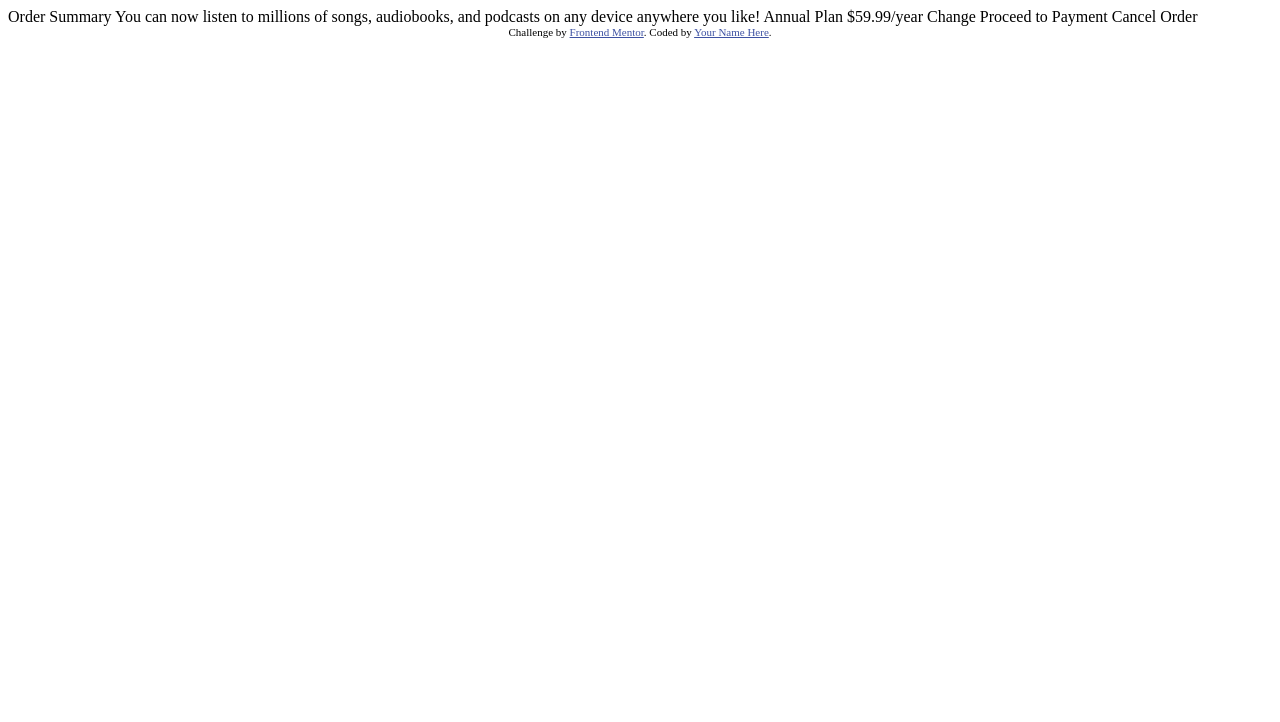
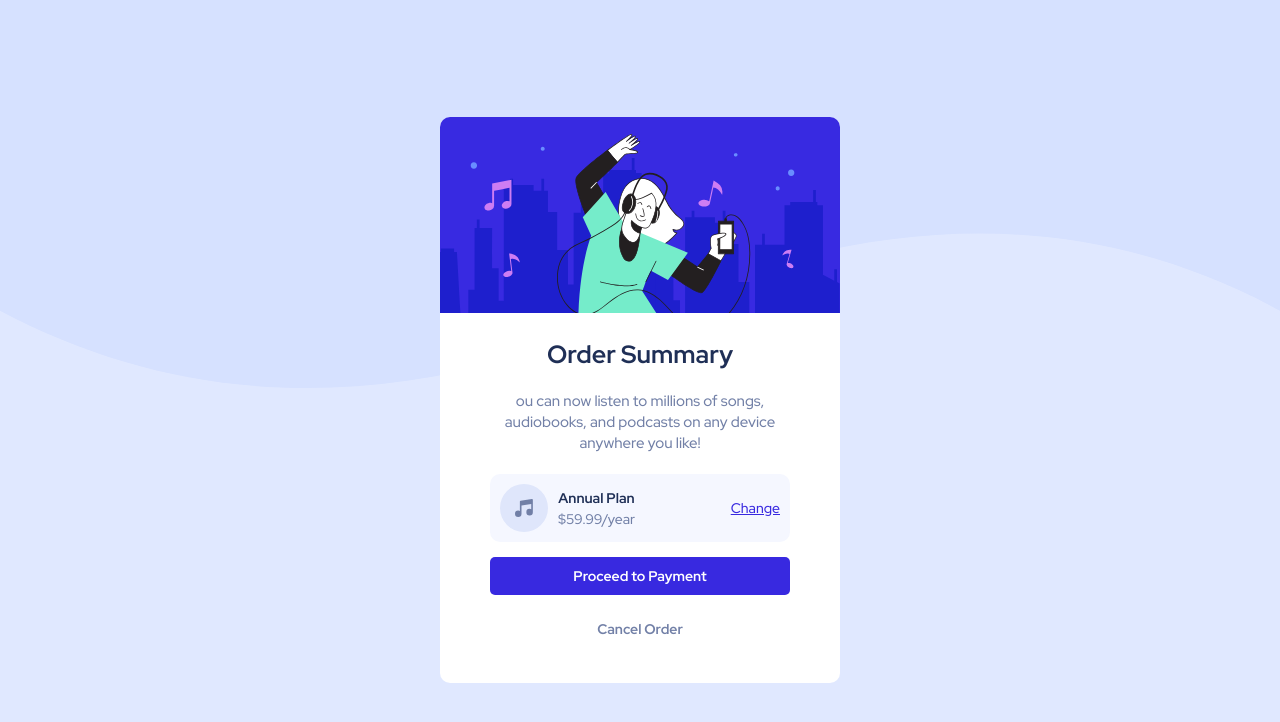
Before and after one commit to lifeoncode-zz/order-summary-component, a plain HTML site: page index.html in a window 1280 px wide. Drawn offline with Linux system fonts and the light colour scheme.

Commit message:
challenge complete

```diff
--- a/index.html
+++ b/index.html
@@ -2,36 +2,41 @@
 <html lang="en">
 <head>
   <meta charset="UTF-8">
-  <meta name="viewport" content="width=device-width, initial-scale=1.0"> <!-- displays site properly based on user's device -->
-
+  <meta name="viewport" content="width=device-width, initial-scale=1.0">
   <link rel="icon" type="image/png" sizes="32x32" href="./images/favicon-32x32.png">
-
+  <link rel="stylesheet" href="./scss/style.css">
   <title>Frontend Mentor | Order summary card</title>
-
-  <!-- Feel free to remove these styles or customise in your own stylesheet 👍 -->
-  <style>
-    .attribution { font-size: 11px; text-align: center; }
-    .attribution a { color: hsl(228, 45%, 44%); }
-  </style>
 </head>
 <body>
+  <img src="./images/pattern-background-desktop.svg" class="main-bg" alt="">
 
-  Order Summary
+  <main class="container">
+    <!-- hero image -->
+    <div class="image">
+      <img src="./images/illustration-hero.svg" alt="">
+    </div>
 
-  You can now listen to millions of songs, audiobooks, and podcasts on any
-  device anywhere you like!
+    <!-- text -->
+    <div class="text">
+      <h1>Order Summary</h1>
+      <p>ou can now listen to millions of songs, audiobooks, and podcasts on any device anywhere you like!</p>
 
-  Annual Plan
-  $59.99/year
+      <div class="plan">
+        <div>
+          <svg xmlns="http://www.w3.org/2000/svg" width="48" height="48"><g fill="none" fill-rule="evenodd"><circle cx="24" cy="24" r="24" fill="#DFE6FB"/><path fill="#717FA6" fill-rule="nonzero" d="M32.574 15.198a.81.81 0 00-.646-.19L20.581 16.63a.81.81 0 00-.696.803V26.934a3.232 3.232 0 00-1.632-.44A3.257 3.257 0 0015 29.747 3.257 3.257 0 0018.253 33a3.257 3.257 0 003.253-3.253v-8.37l9.726-1.39v5.327a3.232 3.232 0 00-1.631-.441 3.257 3.257 0 00-3.254 3.253 3.257 3.257 0 003.254 3.253 3.257 3.257 0 003.253-3.253V15.81a.81.81 0 00-.28-.613z"/></g></svg>
+          <div>
+            <span>Annual Plan</span><br>
+            <span>&dollar;59.99/year</span>
+          </div>
+        </div>
 
-  Change
+        <a href="#">Change</a>
+      </div>
 
-  Proceed to Payment
-  Cancel Order
+      <button type="button" class="cta">Proceed to Payment</button>
+      <button type="button">Cancel Order</button>
+    </div>
+  </main>
 
-  <div class="attribution">
-    Challenge by <a href="https://www.frontendmentor.io?ref=challenge" target="_blank">Frontend Mentor</a>.
-    Coded by <a href="#">Your Name Here</a>.
-  </div>
 </body>
 </html>
--- a/scss/_config.scss
+++ b/scss/_config.scss
@@ -0,0 +1,31 @@
+@import url('https://fonts.googleapis.com/css2?family=Red+Hat+Display:wght@500;700;900&display=swap');
+
+* {
+    box-sizing: border-box;
+    margin: 0;
+    padding: 0;
+    font-family: 'Red Hat Display', sans-serif;
+}
+
+// colors
+$pale-blue: hsl(225, 100%, 94%);
+$bright-blue: hsl(245, 75%, 52%);
+$very-pale-blue: hsl(225, 100%, 98%);
+$desaturated-blue: hsl(224, 23%, 55%);
+$dark-blue: hsl(223, 47%, 23%);
+$white: #fff;
+
+// mixins
+@mixin flex($align:center, $justify:center, $direction:row, $wrap:wrap) {
+    display: flex;
+    align-items: $align;
+    justify-content: $justify;
+    flex-direction: $direction;
+    flex-wrap: $wrap;
+}
+
+@mixin grid($columns:1fr, $gap:20px) {
+    display: grid;
+    grid-template-columns: $columns;
+    grid-gap: $gap;
+}
--- a/scss/style.scss
+++ b/scss/style.scss
@@ -0,0 +1,119 @@
+@import './config';
+
+body {
+    height: 100vh;
+    overflow: hidden;
+    @include flex();
+    background-color: $pale-blue;
+    // background-image: url('../images/pattern-background-desktop.svg');
+    // background-repeat: no-repeat;
+    // background-size: cover;
+    // background-position: top;
+}
+
+.main-bg {
+    width: 100%;
+    position: absolute;
+    top: 0;
+    left: 0;
+    z-index: -2;
+}
+
+.container {
+    max-width: 400px;
+    margin: 0 auto;
+    overflow: hidden;
+    border-radius: 10px;
+    background-color: $white;
+
+    .image {
+        img {
+            width: 100%;
+        }
+    }
+
+    .text {
+        padding: 20px 50px;
+        text-align: center;
+
+        h1 {
+            font-size: 25px;
+            color: $dark-blue;
+        }
+
+        p {
+            font-size: 15px;
+            line-height: 1.4;
+            color: $desaturated-blue;
+            margin: 20px 0;
+        }
+
+        .plan {
+            padding: 10px;
+            border-radius: 10px;
+            background-color: $very-pale-blue;
+            @include flex($justify:space-between);
+
+            svg {
+                margin-right: 10px;
+            }
+
+            div:first-child {
+                @include flex();
+            }
+
+            span {
+                font-size: 14px;
+                color: $desaturated-blue;
+
+                &:first-child {
+                    color: $dark-blue;
+                    font-weight: 700;
+                }
+            }
+
+            a {
+                font-size: 14px;
+                color: $bright-blue;
+            }
+        }
+
+        button {
+            display: block;
+            width: 100%;
+            padding: 10px;
+            border: 0;
+            border-radius: 5px;
+            font-size: 14px;
+            font-weight: 700;
+            color: $desaturated-blue;
+            background-color: transparent;
+            cursor: pointer;
+            transition: all 0.3s ease;
+            margin: 15px  0;
+
+            &.cta {
+                background-color: $bright-blue;
+                color: $white;
+            }
+        }
+
+        @media only screen and (max-width: 410px) {
+            padding: 20px 30px;
+        }
+
+        @media only screen and (max-width: 370px) {
+            padding: 20px;
+        }
+
+        @media only screen and (max-height: 620px) {
+            padding: 10px;
+        }
+    }
+
+    @media only screen and (max-width: 410px) {
+        max-width: 95%;
+    }
+
+
+}
```
Also changed, not shown: scss/style.css (added), 1 other file.
